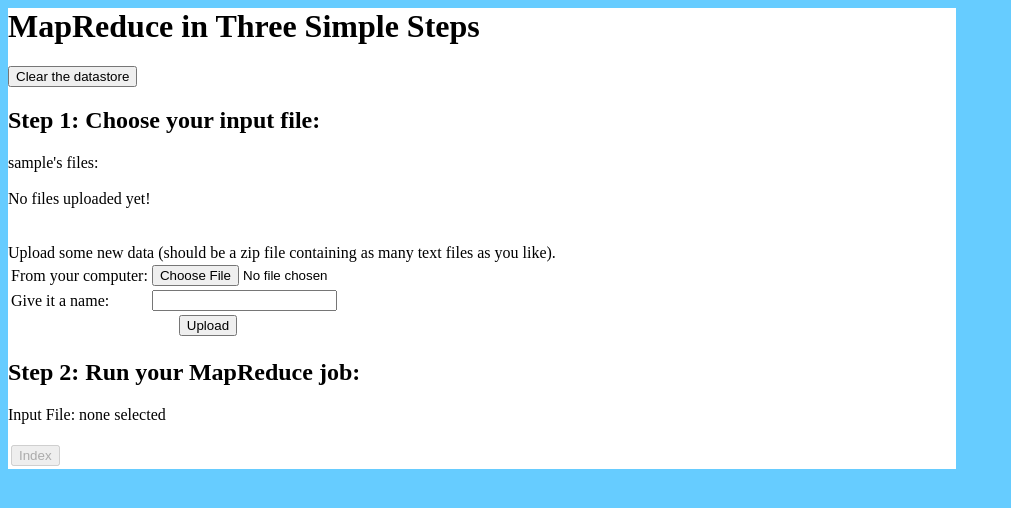
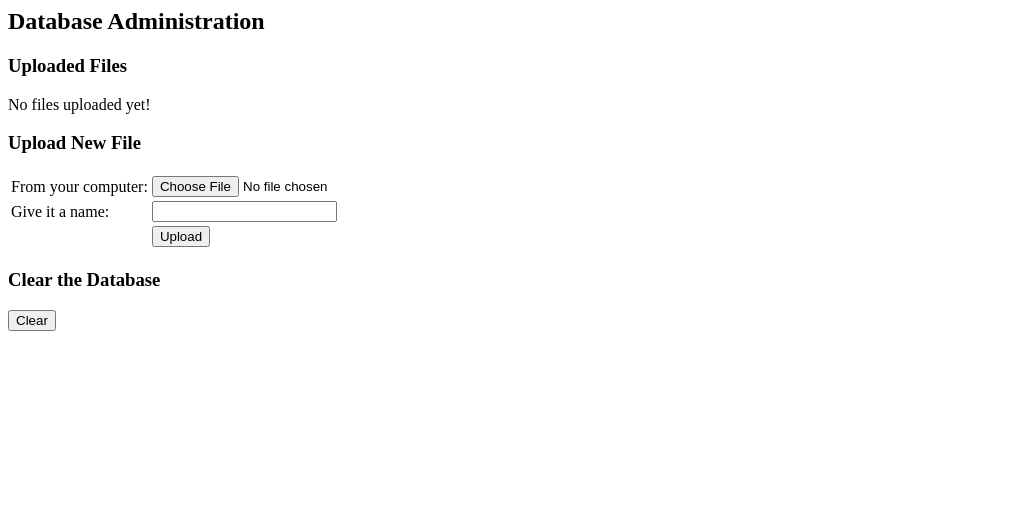
Before and after one commit to lubm/shakespeare, a Python web app: template templates/admin.html in a window 1280 px wide. Shown: the top 508 px of the page, without its empty margins (0-1011 px from the left). Run offline with Jinja, Linux system fonts and the light colour scheme; the template is opened without the code that fills it: most values are stand-ins (such as "Sample title", 1, 10 or a date in 2020); some libraries are stand-ins or nearby versions.

Commit message:
First version of new database administration page

```diff
--- a/static/js/custom.js
+++ b/static/js/custom.js
@@ -22,15 +22,27 @@
  * @param {string} filename The name that the user has chosen to give this input
  *     file upon uploading it.
  */
-function updateForm(filekey, blobkey, filename) {
-  document.getElementById('jobName').innerText = filename;
-  document.getElementById('filekey').value = filekey;
-  document.getElementById('blobkey').value = blobkey;
-  document.getElementById('index').removeAttribute('disabled');
+function updateForm(button, filekey, blobkey, filename) {
+    //document.getElementById('jobName').innerText = filename;
+    //document.getElementById('filekey').value = filekey;
+    //document.getElementById('blobkey').value = blobkey;
+    button.disabled = "disabled";
 
-  //$('#jobName').text(filename);
-  //$('#filekey').val(filekey);
-  //$('#blobkey').val(blobkey);
+    data = {'filename': filename, 'filekey': filekey, 'blobkey': blobkey};
 
-  //$('#index').removeAttr('disabled');
+    $.ajax({
+        url: '/admin',
+        type: 'POST',
+        data: data,
+        dataType: 'json',
+        success: function(data, status) {
+            alert('finished');
+        }
+    });
+
+    //$('#jobName').text(filename);
+    //$('#filekey').val(filekey);
+    //$('#blobkey').val(blobkey);
+
+    //$('#index').removeAttr('disabled');
 }
--- a/templates/admin.html
+++ b/templates/admin.html
@@ -1,34 +1,33 @@
 <html>
   <head>
-    <title>MapReduce Made Easy!</title>
-    <!--<script src="mapreduce/jquery.js" type="text/javascript"></script>-->
+    <title>Database Administration</title>
+    <script
+        src="http://ajax.googleapis.com/ajax/libs/jquery/1.3.2/jquery.min.js">
+    </script>
     <script src="static/js/custom.js" type="text/javascript"></script>
   </head>
-  <body bgcolor="#66ccff">
-    <div style="width:75%; background-color:#FFFFFF">
-      <h1>MapReduce in Three Simple Steps</h1>
-      <form action="/clear">
-          <input type="submit" value="Clear the datastore"/>
-      </form>
-      <h2>Step 1: Choose your input file:</h2>
-      <div>{{ username }}'s files:</div>
-      <br />
+  <body>
+    <h2>Database Administration</h2>
+    <h3>Uploaded Files</h3>
     {% if length %}
-      <table border=1>
+    <table border="1">
       <tr>
-          <td></td>
-          <td>name</td>
-          <td>uploaded on</td>
-          <td>source</td>
-          <td>index link</td>
+        <td>Filename</td>
+        <td>Uploaded on</td>
+        <td>Generate Index</td>
+        <td>Index Link</td>
       </tr>
       {% for item in items %}
       <tr>
-          <td><input type="radio" onclick="updateForm('{{ item.key() }}',
-            '{{ item.blobkey }}', '{{ item.filename }}');"></td>
         <td><a href="/blobstore/{{ item.blobkey }}">{{ item.filename }}</a></td>
-          <td>{{ item.uploadedOn }}</td>
-          <td>{{ item.source }}</td>
+        <td>{{ item.uploaded_on }}</td>
+        <td align="center">
+            <button onclick="updateForm(this, '{{ item.key() }}', '{{
+              item.blobkey }}', '{{item.filename}}');" {% if item.index_link %}
+              disabled="disabled" {% endif %}>
+              Generate
+          </button>
+        </td>
         <td>
           {% if item.index_link %}
           <a href="{{ item.index_link }}">index</a>
@@ -40,37 +39,26 @@
     {% else %}
     <div>No files uploaded yet!</div>
     {% endif %}
-      <br />
-      <br />
-      <div>Upload some new data (should be a zip file containing as many text files as you like).</div>
+    <h3>Upload New File</h3>
     <form action="{{ upload_url }}" method="POST" enctype="multipart/form-data">
       <table>
         <tr>
           <td>From your computer:</td>
-            <td><input type='file' name='file' id='file' /></td>
+          <td><input type="file" name="file" id="file" /></td>
         </tr>
         <tr>
           <td>Give it a name:</td>
-            <td><input type='textfield' id="name" name='name' /></td>
+          <td><input type="textfield" id="name" name="name" /></td>
         </tr>
         <tr>
-            <td colspan=2 align="center"><input type='submit' name='submit' value='Upload'></td>
+          <td></td>
+          <td><input type="submit" name="submit" value="Upload"></td>
         </tr>
       </table>
     </form>
-      <h2>Step 2: Run your MapReduce job:</h2>
-      <form action="/admin" method="post">
-        Input File: <label id="jobName">none selected</label>
-        <input type="hidden" name="filekey" id="filekey" value="">
-        <input type="hidden" name="blobkey" id="blobkey" value="">
-        <br />
-        <br />
-        <table>
-          <tr>
-            <td><input type="submit" id="index" name="index" value="Index" disabled="true"></td>
-          </tr>
-        </table>
+    <h3>Clear the Database</h3>
+    <form action="/clear">
+      <input type="submit" value="Clear"/>
     </form>
-    </div>
   </body>
 </html>
```
Also changed, not shown: admin_page_controller.py (+8 -4 lines). Lines whose indentation alone changed are shown as unchanged.
